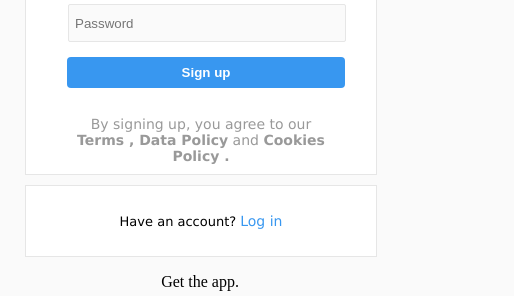
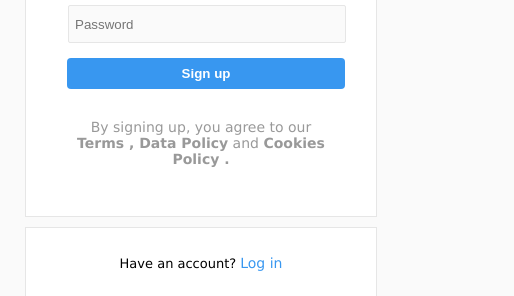
Before and after one commit to Himanshsharma/instagramloginpage-using-htmlandcss, a plain HTML site: page instagram-login-page/index.html in a window 1280 px wide. Shown: the part 429-725 px from the top of the page, 766-1280 px from the left. Drawn offline with Linux system fonts and the light colour scheme.

Commit message:
Hello brother I have set upper signup section layout

```diff
--- a/instagram-login-page/insta.css
+++ b/instagram-login-page/insta.css
@@ -26,7 +26,7 @@
     background-color: rgb(250,250,250);
 }
 #upper{
-    height: 558px;
+    height: 600px;
     width: 350px;
     background-color: rgb(255,255,255);
     border: 1px solid rgb(230, 230, 230);
@@ -118,11 +118,14 @@
 }
 
 #ltxt{
-    margin-top: 28px;
+    margin-top: 20px;
     color: rgb(153, 153, 153);
     font-family: 'Lucida Sans', 'Lucida Sans Regular', 'Lucida Grande', 'Lucida Sans Unicode', Geneva, Verdana, sans-serif;
     font-size: 14px;
     text-align: center;
+    padding-block: 10px 20px;
+    margin-bottom: 20px;
+
 }
 
 .sltext{
```
Also changed, not shown: instagram-login-page/index.html (+3 -1 lines).
